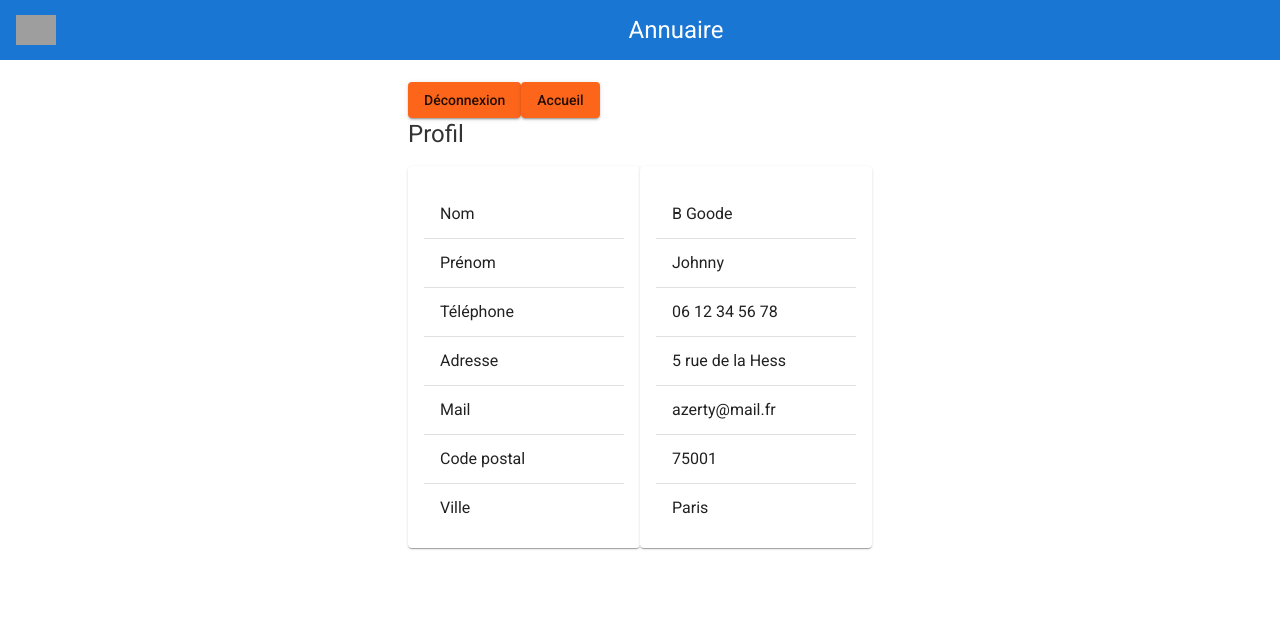
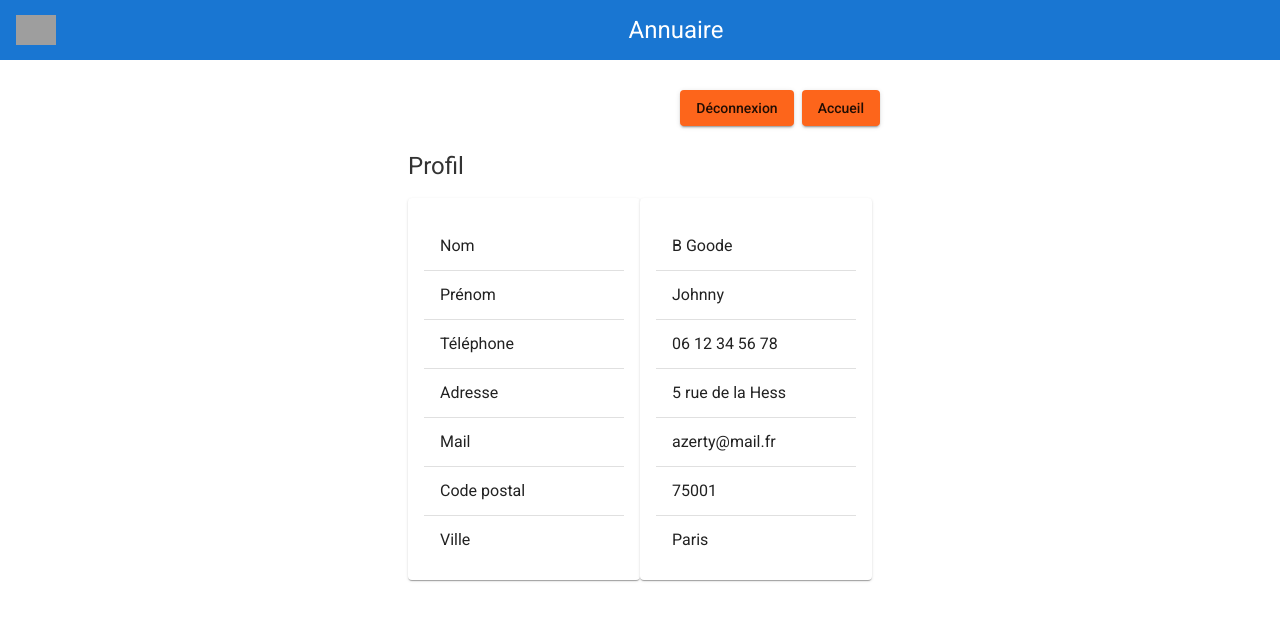
Before and after one commit to Nicolas-masselot/AnnuaireFrontend, an Angular app in the folder annuaireFrontend/: page /profil in a window 1280 px wide. Shown: the top 620 px of the page. Built offline with nearby package versions, Linux system fonts and the light colour scheme; grey boxes are pictures that could not be loaded.

Commit message:
liens et boutons profil

```diff
--- a/annuaireFrontend/src/app/profil/profil.component.html
+++ b/annuaireFrontend/src/app/profil/profil.component.html
@@ -1,5 +1,7 @@
-<button mat-raised-button class="top_button">Déconnexion</button>
-<button mat-raised-button class="top_button">Accueil</button>
+<mat-card-actions align="end">
+  <button mat-raised-button class="top_button" routerLink="/connexion">Déconnexion</button>
+  <button mat-raised-button class="top_button" routerLink="/liste_utilisateur">Accueil</button>
+</mat-card-actions>
 <h1>Profil</h1>
 <div class="main_content">
   <mat-card class="inner_card">
```
